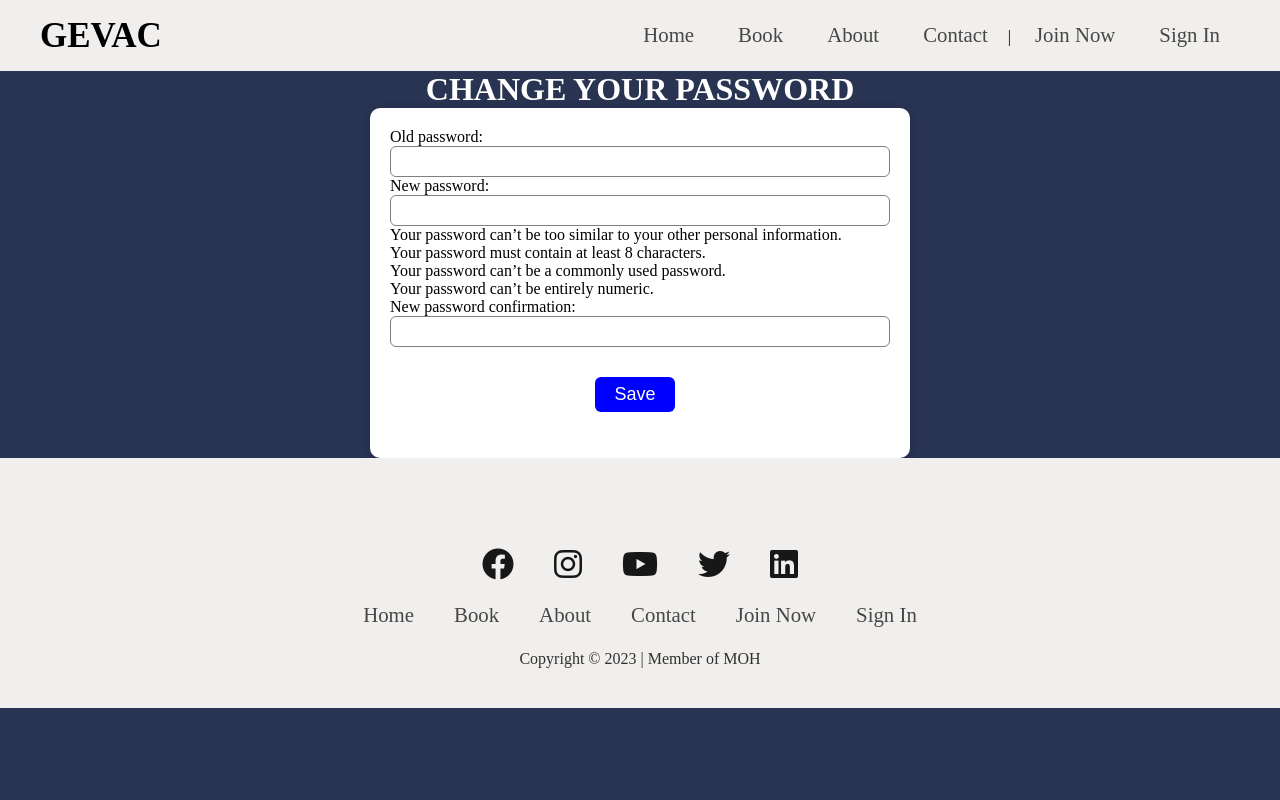
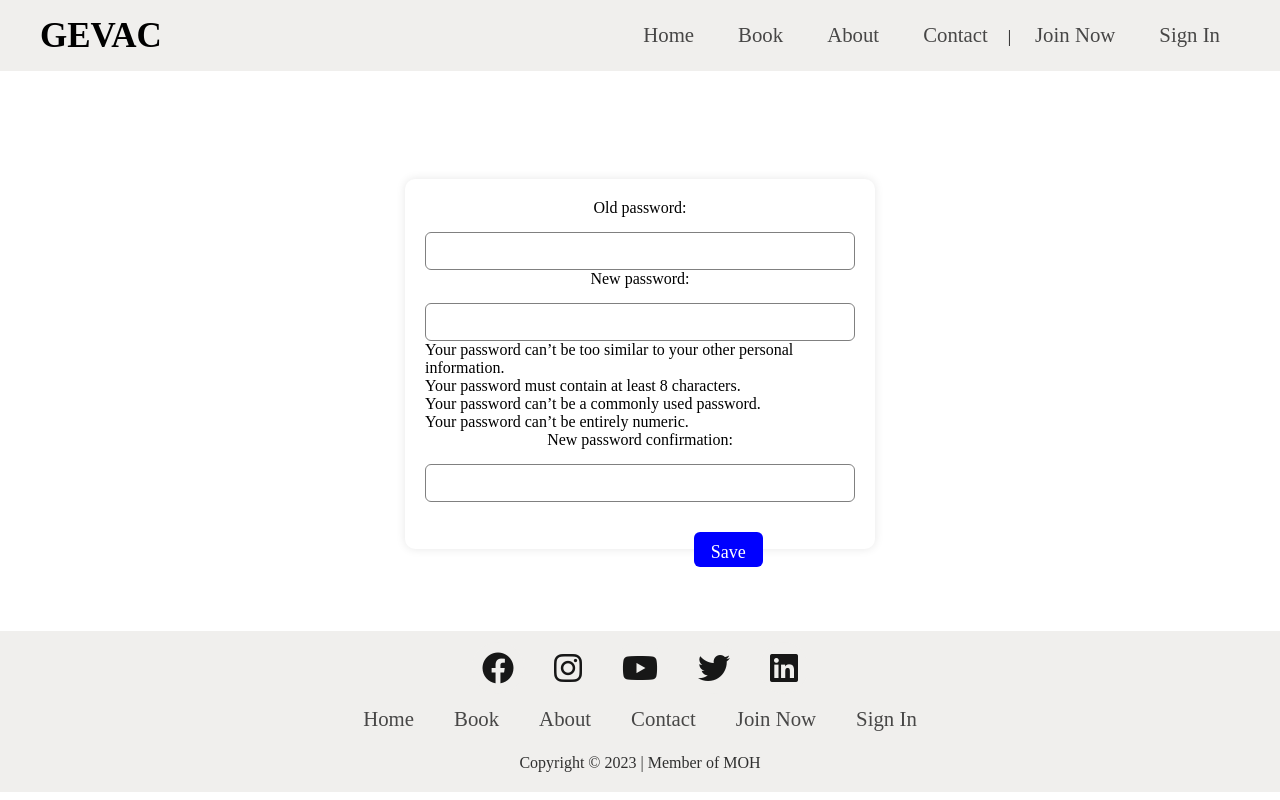
Before and after one commit to bushyhak/System, a Django app: page /password-change/ in a window 1280 px wide. Run offline with Django 4.2, Linux system fonts and the light colour scheme; a user stored in the database is signed in; some web fonts are replaced.

Commit message:
styling authentication forms

```diff
--- a/system/static/system/css/main.css
+++ b/system/static/system/css/main.css
@@ -125,7 +125,8 @@
 
 html, body {
     width: 100%;
-    height: 100%;
+    min-height: 100vh;
+    /* height: 100%; */
     box-sizing: border-box;
 }
 
@@ -134,7 +135,7 @@ html, body {
     flex-direction: column;
 } */
 
-main{
+.main{
     background-color: #fff;
     display: flex;
     flex: 1;
@@ -142,6 +143,11 @@ main{
 .hero-h1{
     color: #001855;
 }
+
+/* .footerContainer{
+   position: fixed;
+
+ } */
 
 @media screen and (max-width: 767px){
 
@@ -154,7 +160,9 @@ main{
 .footerContainer{
     background-color:#F0EFED;
     width: 100%;
-    padding: 70px 30px 20px;
+    margin-bottom: auto;
+    padding-bottom: 0;
+    padding-top: 1px;
     font-family: TT Wellingtons Trial Regular;
 }
 .socialIcons{
--- a/system/static/system/css/password_change_done.css
+++ b/system/static/system/css/password_change_done.css
@@ -13,17 +13,28 @@
     }
 .whole{
     background-color: #fff;
+    display: flex;
+    align-items: center;
+    flex-direction: column;
+    padding-top: 10%;
+    height: 70vh;
+
+}
+.whole i{
+    font-size: 115px;
+    color: blue;
+
+
 }
 .modify_pass{
-    display: flex;
-    justify-content: center;
+
     padding-top: 1%;
     padding-bottom: 10%;
     font-family:TT Wellingtons Trial DemiBold;
 
 }
-.icons{
-    display: flex;
+/* .icons{
+
     font-size: 115px;
     justify-content: center;
     margin-top: 9%;
@@ -31,4 +42,4 @@
     color: blue;
     cursor: pointer;
 
-}
+} */
--- a/system/static/system/css/password_change_form.css
+++ b/system/static/system/css/password_change_form.css
@@ -22,24 +22,25 @@
     box-sizing: border-box;
     /* font-family:TT Wellingtons Trial Regular; */
   }
-body{
-    /* background-color: #fff; */
-    /* background-color: rgb(41, 51, 82); */
-    background-color: #F0EFED;
-    font-family:TT Wellingtons Trial Regular;
+
+.change_pass{
+  display: flex;
+  flex-direction:column;
+  padding-top: 20px;
+  height: 70vh;
 }
-.change_pass{
-    color: white;
-    display: flex;
-    margin: auto;
-    justify-content: center;
-    text-transform: uppercase;
-    font-family:TT Wellingtons Trial Bold ;
+.change_pass h1{
+  padding-top: 2%;
+  text-transform: uppercase;
+  text-align: center;
+  color: #fff;
+
 }
 
 form {
-    width: 540px;
-    height: 350px;
+    display: flex;
+    width: 470px;
+    height: 370px;
     background-color: #ffffff;
     margin: auto;
     padding: 20px;
@@ -49,7 +50,7 @@ form {
 
 form input {
     width: 100%;
-    padding: 7px;
+    padding: 10px;
     border: none;
     border: 1px solid gray;
     border-radius: 6px;
@@ -67,60 +68,3 @@ form input {
     font-size: 18px;
     border-radius: 6px;
 }
-
-
-
-
-
-
-
-
-
-
-
-
-
-
-
-
-
-
-
-
-/* .change{
-    .styled{
-        width: 320px;
-        height: 35px;
-        margin-top: 20px;
-        border: none;
-        background-color: #49c1a2;
-        color: white;
-        font-size: 18px;
-        border-radius: 6px;
-      } */
-}
-
-/* body {
-    display: flex;
-    align-items: center;
-    justify-content: center;
-    height: 100vh;
-    background-color: #f2f2f2;
-  }
-
-  form {
-    width: 400px;
-    background-color: #ffffff;
-    padding: 20px;
-    border-radius: 5px;
-    box-shadow: 0 0 10px rgba(0, 0, 0, 0.1);
-  }
-
-  h1 {
-    background-color: #ffffff;
-    color: #fff;
-    font-weight: bold;
-    padding: 10px;
-    margin-top: 0;
-    text-align: center;
-  } */
--- a/system/static/system/css/password_reset_complete.css
+++ b/system/static/system/css/password_reset_complete.css
@@ -12,8 +12,11 @@
     src: url(/system/templates/system/Fonts/TT\ Wellingtons\ Trial\ DemiBold.otf);
 }
 .reset-complete{
+    display: flex;
+    flex-direction: column;
+    align-items: center;
     background-color: #fff;
-    height: 100vh;
+    height: 70vh;
     text-align: center;
     font-size: 1.3em;
 }
@@ -21,7 +24,6 @@
     color: blue;
 }
 .reset-complete i{
-    display: flex;
     font-size: 115px;
     justify-content: center;
     margin-top: 9%;
--- a/system/static/system/css/password_reset_confirm.css
+++ b/system/static/system/css/password_reset_confirm.css
@@ -13,20 +13,22 @@
     }
 
 .confirm{
+    display: flex;
+    flex-direction: column;
     background-color:#fff;
+    margin-top: 8px;
     padding-left: 2%;
     text-align: left;
-    height:100vh;
-    font-family:TT Wellingtons Trial DemiBold ;
-
+    height:70vh;
+    font-family:TT Wellingtons Trial Regular  ;
 }
-.confirm h1{
-    margin-top: 2%;
-    padding-bottom: 2%;
-
+.confirm h1, p{
+    text-align: center;
 }
-.invalid{
-    font-family:TT Wellingtons Trial Regular;
-    font-size: 1.3em;
-    color: black;
+form input{
+    margin-top: 15px;
+    font-family:TT Wellingtons Trial Regular ;
+    /* font-size: 1.em; */
+    /* padding-top: 5px; */
+    /* padding: 10px; */
 }
--- a/system/static/system/css/password_reset_done.css
+++ b/system/static/system/css/password_reset_done.css
@@ -11,9 +11,15 @@
     font-family: TT Wellingtons Trial DemiBold;
     src: url(/system/templates/system/Fonts/TT\ Wellingtons\ Trial\ DemiBold.otf);
     }
+.reset-done{
+    /* background-color:#fff; */
+    text-align: center;
+    height: 70vh;
+    background-color: #fff;
+    }
 
 .reset-done i{
-    display: flex;
+    /* display: flex; */
     font-size: 115px;
     justify-content: center;
     margin-top: 9%;
@@ -21,11 +27,8 @@
     color: green;
     cursor: pointer;
 }
-.reset-done{
-    background-color:#fff;
-    text-align: center;
-    height:100vh;
-}
+
+
 .reset-done p{
     font-family:  TT Wellingtons Trial Regular;
     font-size: 1.3em;
--- a/system/static/system/css/password_reset_form.css
+++ b/system/static/system/css/password_reset_form.css
@@ -12,15 +12,22 @@
     src: url(/system/templates/system/Fonts/TT\ Wellingtons\ Trial\ DemiBold.otf);
     }
 body{
-    /* background-color: white; */
-    background-color:rgb(41, 51, 82);;
+    background-color: white;
+    /* background-color:rgb(41, 51, 82);; */
     font-family:TT Wellingtons Trial Regular;
+    box-sizing: border-box;
+
 }
 .forgotten_password{
-    padding-top: 20px;
+    padding-top: 25px;
     text-align: center;
     color: #fff;
-
+}
+form{
+    display: flex;
+    flex-direction: column;
+    margin-bottom: 5%;
+    margin-top: 2%;
 }
 
 
--- a/system/templates/registration/password_change_done.html
+++ b/system/templates/registration/password_change_done.html
@@ -6,12 +6,10 @@
 {% block content %}
     <div class="whole">
 
-    <div class="icons">
+
         <i class="fas fa-check"></i>
-    </div>
 
       <div class="modify_pass">
-
          <h1>Your password has been successfully changed.</h1>
       </div>
 
--- a/system/templates/registration/password_change_form.html
+++ b/system/templates/registration/password_change_form.html
@@ -4,14 +4,17 @@
 {% block title %} Password Changedo{% endblock %}
 {% block content %}
     <body>
-        <h1 class="change_pass">Change your password</h1>
+        <div class="change_pass">
+            <h1>Change your password</h1>
+            <form method="post">
+                {{ form.as_p }}
+               <p><input type="submit" value="Save" class="change"></p>
+                {% csrf_token %}
+           </form>
+
+        </div>
 
 
-        <form method="post">
-             {{ form.as_p }}
-            <p><input type="submit" value="Save" class="change"></p>
-             {% csrf_token %}
-        </form>
 
 
     </body>
```
Also changed, not shown: system/templates/registration/password_reset_confirm.html (+4 -4 lines), system/templates/registration/password_reset_done.html (+4 -6 lines), system/static/system/css/password_reset_email.css (deleted). Lines whose indentation alone changed are shown as unchanged.
